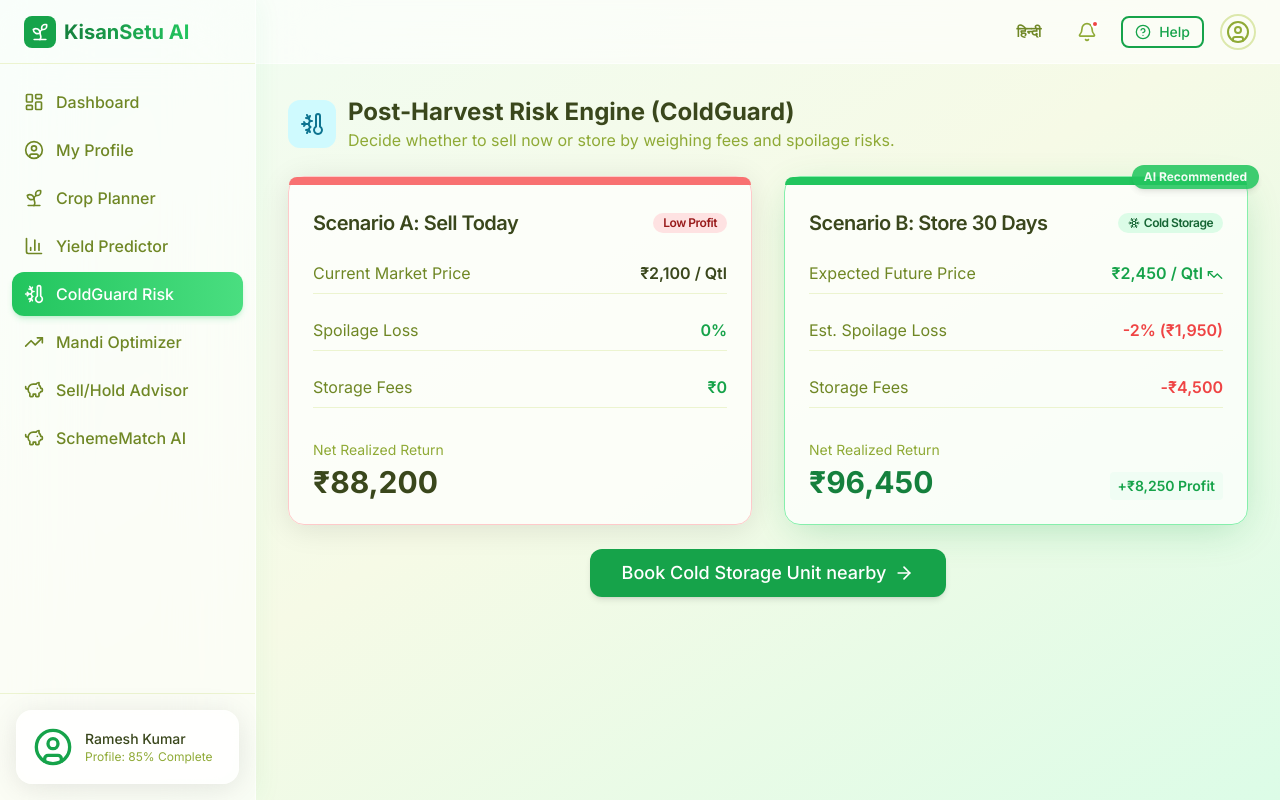
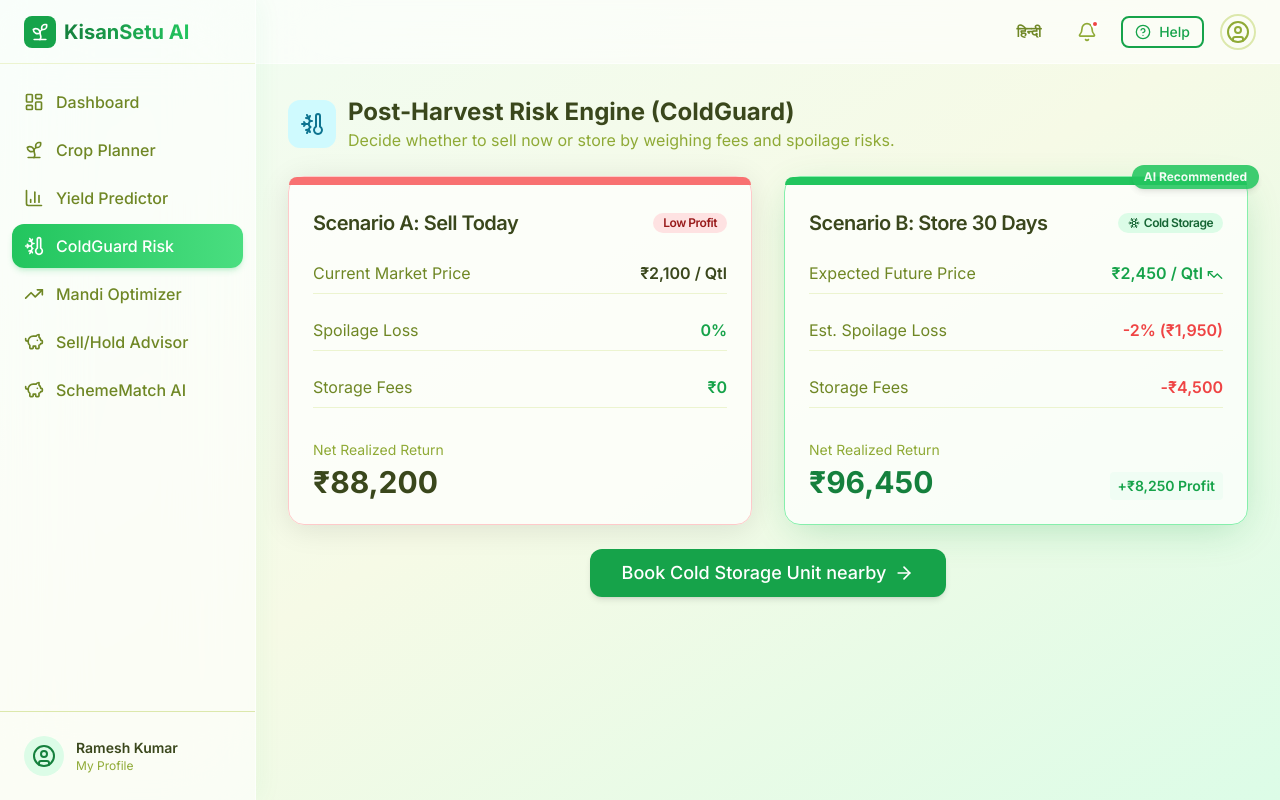
Before and after one commit to Ashu0378/Kisan-Setu, a React app in the folder frontend/: page /coldguard in a window 1280 px wide. Built offline with nearby package versions, Linux system fonts and the light colour scheme; the HTML template or start-up script is replaced by a standard one.

Commit message:
style: move user profile link to sidebar bottom footer

```diff
--- a/frontend/src/dashboard/Layout.jsx
+++ b/frontend/src/dashboard/Layout.jsx
@@ -23,7 +23,6 @@ import { useLanguage } from '../contexts/LanguageContext';
 
 const navigation = [
   { name: 'Dashboard', translationKey: 'dashboard', href: '/', icon: LayoutDashboard },
-  { name: 'My Profile', translationKey: 'myProfile', href: '/profile', icon: UserCircle },
   { name: 'Crop Planner', translationKey: 'cropPlanner', href: '/crop-planner', icon: Sprout },
   { name: 'Yield Predictor', translationKey: 'yieldPredictor', href: '/yield-predictor', icon: BarChart3 },
   { name: 'ColdGuard Risk', translationKey: 'coldGuard', href: '/coldguard', icon: ThermometerSnowflake },
@@ -89,14 +88,21 @@ export function Layout() {
           ))}
         </nav>
 
-        <div className="p-4 border-t border-surface-100">
-          <div className="glass-panel p-4 flex items-center gap-3 hover:shadow-hover-glow transition-all duration-300 cursor-pointer hover:-translate-y-0.5">
-            <UserCircle className="w-10 h-10 text-brand-600" />
+        {/* Bottom Left Profile Section */}
+        <div className="p-4 border-t border-surface-200">
+          <Link
+            to="/profile"
+            className="flex items-center gap-3 p-2 rounded-xl hover:bg-white/60 hover:shadow-sm transition-all duration-300 group"
+            onClick={() => setSidebarOpen(false)}
+          >
+            <div className="w-10 h-10 rounded-full bg-brand-100 flex items-center justify-center border-2 border-transparent group-hover:border-brand-300 transition-colors">
+              <UserCircle className="w-6 h-6 text-brand-700" />
+            </div>
             <div className="flex-1 min-w-0">
-              <p className="text-sm font-medium text-surface-900 truncate">Ramesh Kumar</p>
-              <p className="text-xs text-surface-500 truncate">Profile: 85% Complete</p>
+              <p className="text-sm font-semibold text-surface-900 truncate">Ramesh Kumar</p>
+              <p className="text-xs text-surface-500 truncate">{t('myProfile')}</p>
             </div>
-          </div>
+          </Link>
         </div>
       </div>
 
```
